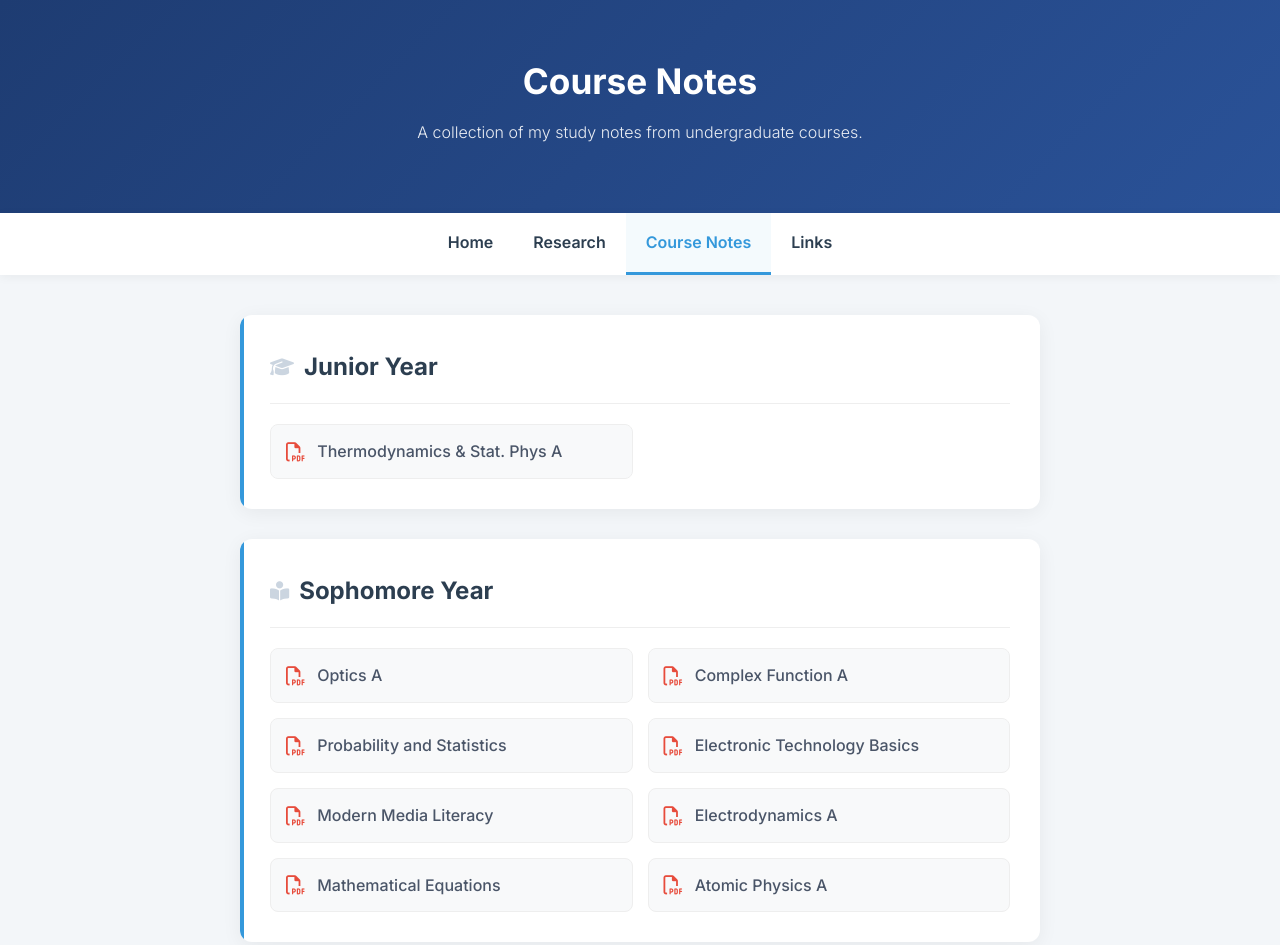
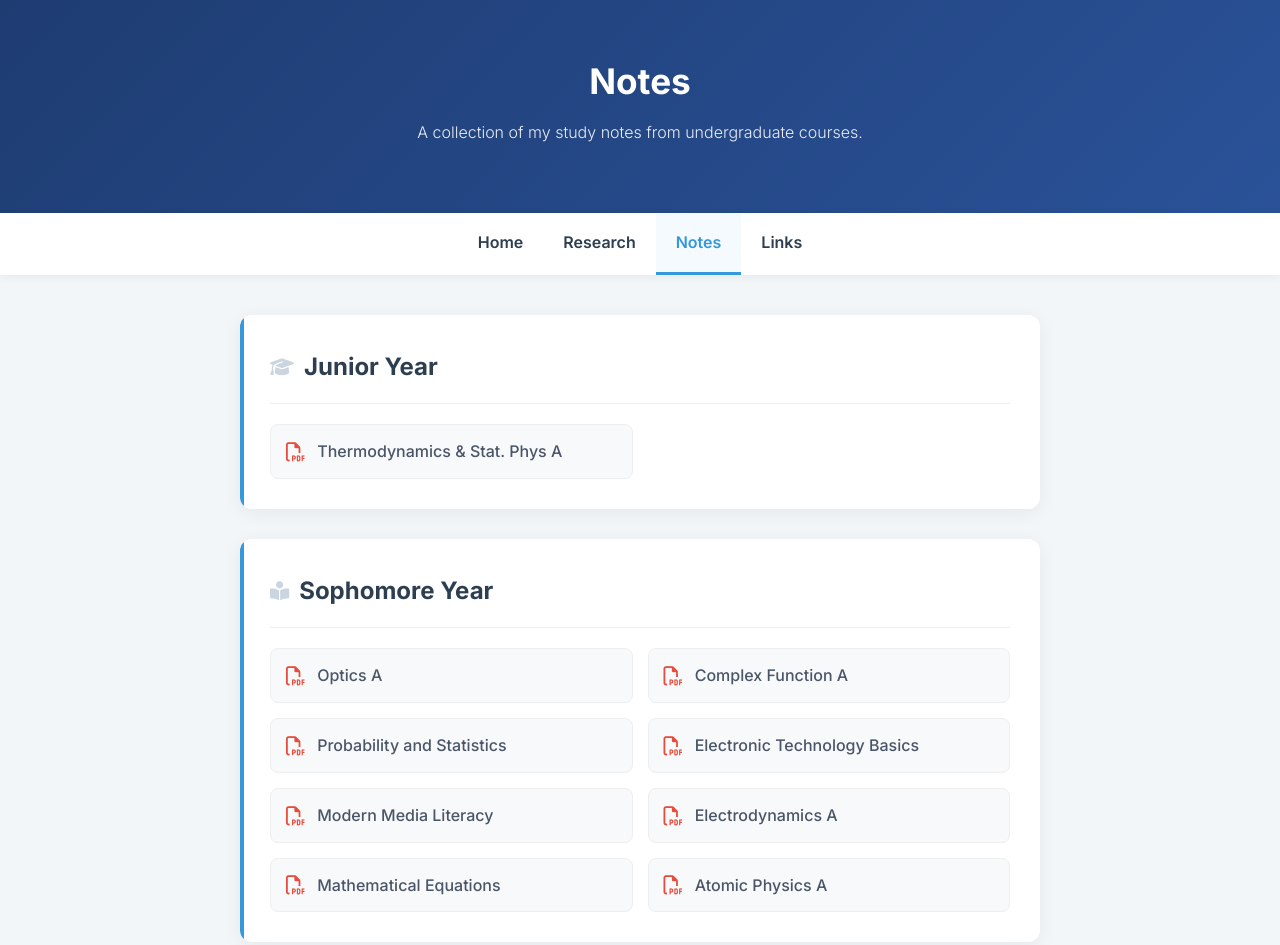
Before and after one commit to ningxuzhu/ningxuzhu.github.io, a plain HTML site: page notes.html in a window 1280 px wide. Shown: the top 945 px of the page. Drawn offline with Linux system fonts and the light colour scheme.

Commit message:
Change title and header from 'Course Notes' to 'Notes'

```diff
--- a/notes.html
+++ b/notes.html
@@ -3,7 +3,7 @@
 <head>
     <meta charset="UTF-8">
     <meta name="viewport" content="width=device-width, initial-scale=1.0">
-    <title>Course Notes | Ningxu Zhu</title>
+    <title>Notes | Ningxu Zhu</title>
 
     <link rel="preconnect" href="https://fonts.googleapis.com">
     <link rel="preconnect" href="https://fonts.gstatic.com" crossorigin>
@@ -16,14 +16,14 @@
 <body>
 
     <div class="site-header">
-        <h1>Course Notes</h1>
+        <h1>Notes</h1>
         <p>A collection of my study notes from undergraduate courses.</p>
     </div>
 
     <div class="navbar">
         <a href="index.html">Home</a>
         <a href="research.html">Research</a>
-        <a href="notes.html" class="active">Course Notes</a>
+        <a href="notes.html" class="active">Notes</a>
         <a href="links.html">Links</a>
     </div>
 
```
